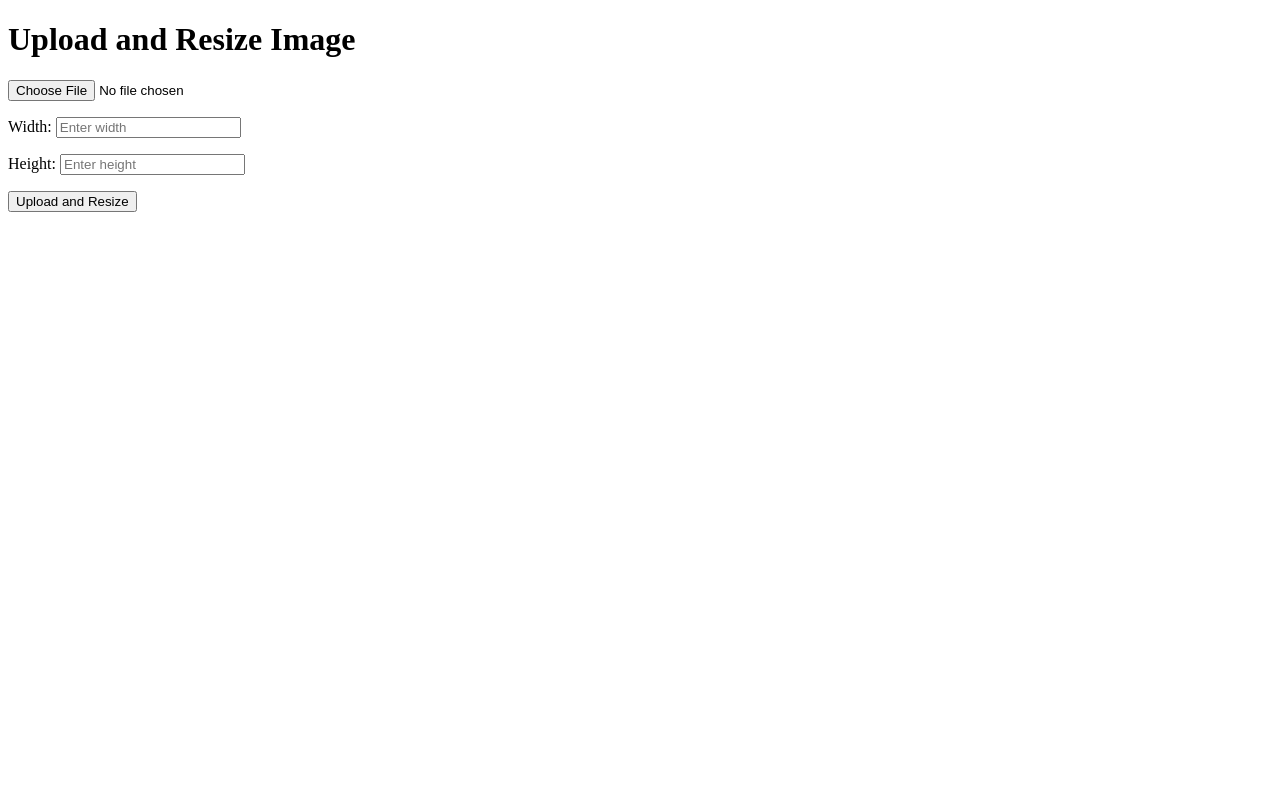
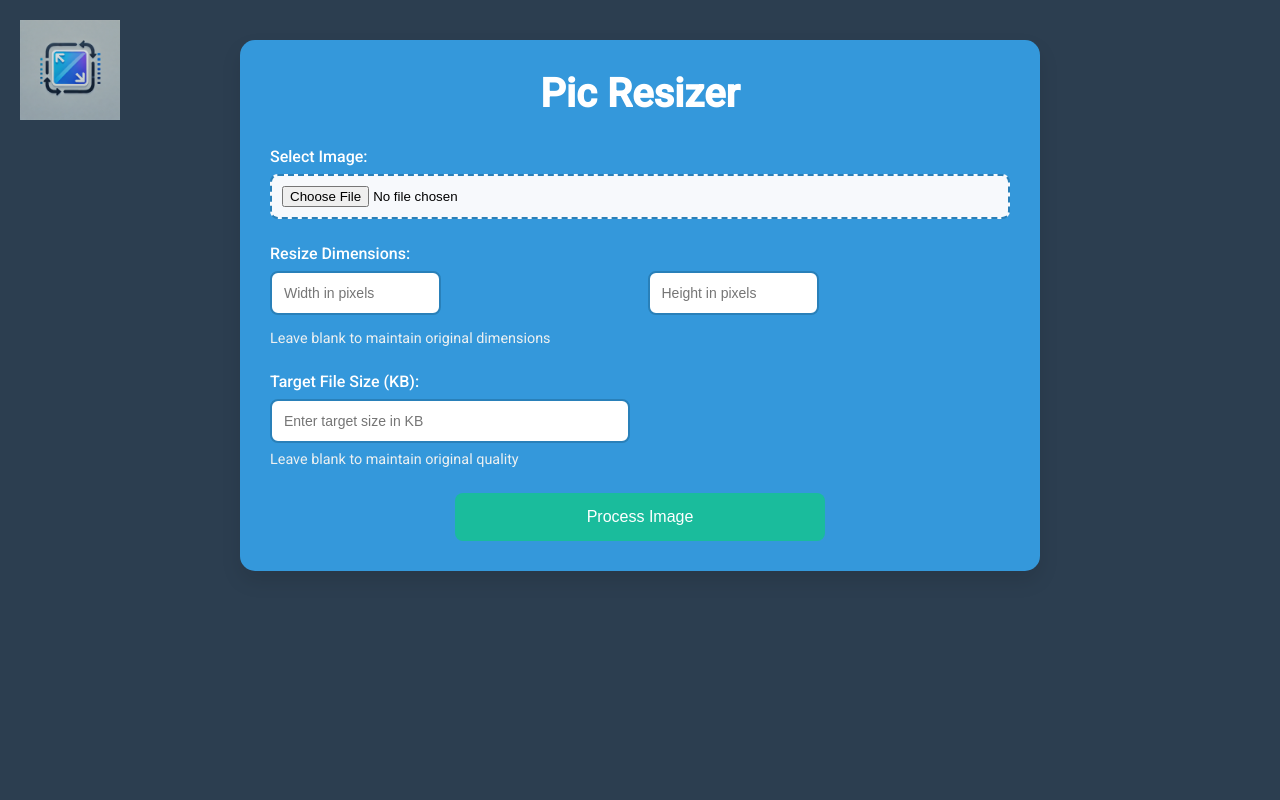
Before and after one commit to Ajay-Kanna-0231/resizer, a Flask app: page / in a window 1280 px wide. Run offline with Flask 3, Linux system fonts and the light colour scheme.

Commit message:
Initial commit

```diff
--- a/app.py
+++ b/app.py
@@ -1,9 +1,14 @@
-from flask import Flask, request, render_template, send_file
+from flask import Flask, request, render_template, send_file, flash
 from PIL import Image
 import io
 import os
+from dotenv import load_dotenv
+import secrets
+
+load_dotenv()  # Load environment variables from .env file
 
 app = Flask(__name__)
+app.secret_key = os.environ.get('SECRET_KEY') or secrets.token_hex(16)
 
 # Configure upload folder
 UPLOAD_FOLDER = 'uploads'
@@ -14,38 +19,99 @@ app.config['UPLOAD_FOLDER'] = UPLOAD_FOLDER
 def allowed_file(filename):
     return '.' in filename and filename.rsplit('.', 1)[1].lower() in ALLOWED_EXTENSIONS
 
+def process_image(image, target_size_kb):
+    img_buffer = io.BytesIO()
+
+    if target_size_kb:
+        current_size = 0
+        quality = 95
+
+        # First try with maximum quality
+        image.save(img_buffer, format='JPEG', quality=100)
+        current_size = img_buffer.tell() / 1024  # Convert to KB
+
+        if current_size < target_size_kb:
+            # If current size is smaller than target, use padding
+            img_buffer = io.BytesIO()
+            # Add metadata and padding to increase file size
+            image.info['comment'] = 'x' * int((target_size_kb - current_size) * 1024)
+            image.save(img_buffer, format='JPEG', quality=100)
+        else:
+            # If need to reduce size
+            while quality > 5:
+                img_buffer.seek(0)
+                img_buffer.truncate(0)
+                image.save(img_buffer, format='JPEG', quality=quality, optimize=True)
+                if img_buffer.tell() / 1024 <= target_size_kb:
+                    break
+                quality -= 5
+    else:
+        # If no target size, save with high quality
+        image.save(img_buffer, format='JPEG', quality=95)
+
+    img_buffer.seek(0)
+    return img_buffer
+
 @app.route('/', methods=['GET', 'POST'])
 def upload_and_resize():
     if request.method == 'POST':
         if 'file' not in request.files:
-            return 'No file uploaded'
+            flash('No file uploaded', 'error')
+            return render_template('upload.html')
 
         file = request.files['file']
         if file.filename == '':
-            return 'No selected file'
+            flash('No selected file', 'error')
+            return render_template('upload.html')
 
         if file and allowed_file(file.filename):
-            # Read the image
-            img = Image.open(file)
+            try:
+                # Read the image
+                img = Image.open(file)
+                original_size = file.tell() / 1024  # Original size in KB
 
-            # Get resize parameters
-            width = int(request.form.get('width', img.width))
-            height = int(request.form.get('height', img.height))
+                # Get parameters
+                width = request.form.get('width', '')
+                height = request.form.get('height', '')
+                target_size_kb = request.form.get('size', '')
 
-            # Resize image using LANCZOS resampling for better quality
-            resized_img = img.resize((width, height), Image.Resampling.LANCZOS)
+                # Convert to RGB if needed
+                if img.mode in ('RGBA', 'P'):
+                    img = img.convert('RGB')
 
-            # Save to bytes buffer
-            img_buffer = io.BytesIO()
-            resized_img.save(img_buffer, format=img.format)
-            img_buffer.seek(0)
+                # Resize if dimensions provided
+                if width and height:
+                    try:
+                        width = int(width)
+                        height = int(height)
+                        img = img.resize((width, height), Image.Resampling.LANCZOS)
+                    except ValueError:
+                        flash('Invalid dimensions provided', 'error')
+                        return render_template('upload.html')
 
-            return send_file(
-                img_buffer,
-                mimetype=f'image/{img.format.lower()}',
-                as_attachment=True,
-                download_name=f'resized_{file.filename}'
-            )
+                # Process image size
+                if target_size_kb:
+                    try:
+                        target_size_kb = float(target_size_kb)
+                        img_buffer = process_image(img, target_size_kb)
+                    except ValueError:
+                        flash('Invalid target size provided', 'error')
+                        return render_template('upload.html')
+                else:
+                    img_buffer = process_image(img, None)
+
+                flash(f'Original size: {original_size:.1f}KB', 'info')
+                flash(f'New size: {img_buffer.tell()/1024:.1f}KB', 'info')
+
+                return send_file(
+                    img_buffer,
+                    mimetype='image/jpeg',
+                    as_attachment=True,
+                    download_name=f'processed_{os.path.splitext(file.filename)[0]}.jpg'
+                )
+            except Exception as e:
+                flash(f'Error processing image: {str(e)}', 'error')
+                return render_template('upload.html')
 
     return render_template('upload.html')
 
--- a/templates/upload.html
+++ b/templates/upload.html
@@ -1,21 +1,223 @@
 <!DOCTYPE html>
 <html>
 <head>
-    <title>Image Resize</title>
+    <title>Pic Resizer</title>
+    <link href="https://fonts.googleapis.com/css2?family=Roboto:wght@300;400;500&display=swap" rel="stylesheet">
+    <style>
+        * {
+            margin: 0;
+            padding: 0;
+            box-sizing: border-box;
+        }
+
+        body {
+            font-family: 'Roboto', sans-serif;
+            background: #2c3e50; /* Dark background color */
+            min-height: 100vh;
+            padding: 40px 20px;
+            position: relative;
+        }
+
+        .logo {
+            position: absolute;
+            top: 20px;
+            left: 20px;
+            width: 100px;
+            opacity: 0.8; /* Increased opacity */
+        }
+
+        .container {
+            max-width: 800px;
+            margin: 0 auto;
+            background: #3498db; /* Blue background color for the container */
+            padding: 30px;
+            border-radius: 15px;
+            box-shadow: 0 10px 20px rgba(0,0,0,0.1);
+            position: relative;
+            z-index: 1;
+        }
+
+        h1 {
+            color: white; /* White color for the title */
+            text-align: center;
+            margin-bottom: 30px;
+            font-size: 2.5em;
+        }
+
+        .form-group {
+            margin-bottom: 25px;
+        }
+
+        label {
+            display: block;
+            margin-bottom: 8px;
+            color: white; /* White color for the labels */
+            font-weight: 500;
+        }
+
+        input[type="file"] {
+            width: 100%;
+            padding: 10px;
+            border: 2px dashed #2980b9;
+            border-radius: 8px;
+            background: #f7f9fc;
+            cursor: pointer;
+            transition: border-color 0.3s ease;
+        }
+
+        input[type="file"]:hover {
+            border-color: #1abc9c;
+        }
+
+        input[type="number"] {
+            width: calc(50% - 10px);
+            padding: 12px;
+            border: 2px solid #2980b9;
+            border-radius: 8px;
+            margin-right: 10px;
+            font-size: 14px;
+            appearance: none;
+            -moz-appearance: textfield;
+            transition: border-color 0.3s ease;
+        }
+
+        input[type="number"]:hover {
+            border-color: #1abc9c;
+        }
+
+        input[type="number"]::-webkit-outer-spin-button,
+        input[type="number"]::-webkit-inner-spin-button {
+            -webkit-appearance: none;
+            margin: 0;
+        }
+
+        input[type="submit"] {
+            width: 50%;
+            padding: 15px;
+            background: #1abc9c;
+            color: white;
+            border: none;
+            border-radius: 8px;
+            font-size: 16px;
+            cursor: pointer;
+            transition: background 0.3s ease;
+            margin: 0 auto;
+            display: block;
+        }
+
+        input[type="submit"]:hover {
+            background: #16a085;
+        }
+
+        .note {
+            color: #ecf0f1;
+            font-size: 0.9em;
+            margin-top: 8px;
+        }
+
+        .flash-messages {
+            margin-bottom: 20px;
+        }
+
+        .flash {
+            padding: 15px;
+            border-radius: 8px;
+            margin-bottom: 10px;
+        }
+
+        .flash.error {
+            background: #e74c3c;
+            color: white;
+        }
+
+        .flash.info {
+            background: #3498db;
+            color: white;
+        }
+
+        .dimensions-container {
+            display: flex;
+            gap: 15px;
+            margin-bottom: 15px;
+        }
+
+        .input-group {
+            flex: 1;
+        }
+
+        .preview-container {
+            margin-top: 20px;
+            text-align: center;
+        }
+
+        #imagePreview {
+            max-width: 100%;
+            max-height: 300px;
+            display: none;
+            margin: 0 auto;
+            border-radius: 8px;
+            box-shadow: 0 5px 15px rgba(0,0,0,0.1);
+        }
+    </style>
+    <script>
+        function previewImage(input) {
+            const preview = document.getElementById('imagePreview');
+            if (input.files && input.files[0]) {
+                const reader = new FileReader();
+                reader.onload = function(e) {
+                    preview.src = e.target.result;
+                    preview.style.display = 'block';
+                }
+                reader.readAsDataURL(input.files[0]);
+            }
+        }
+    </script>
 </head>
 <body>
-    <h1>Upload and Resize Image</h1>
-    <form method="POST" enctype="multipart/form-data">
-        <p>
-            <input type="file" name="file" accept="image/*" required>
-        </p>
-        <p>
-            Width: <input type="number" name="width" placeholder="Enter width">
-        </p>
-        <p>
-            Height: <input type="number" name="height" placeholder="Enter height">
-        </p>
-        <input type="submit" value="Upload and Resize">
-    </form>
+    <img src="{{ url_for('static', filename='logo.webp') }}" alt="Logo" class="logo">
+    <div class="container">
+        <h1>Pic Resizer</h1>
+
+        {% with messages = get_flashed_messages(with_categories=true) %}
+            {% if messages %}
+                <div class="flash-messages">
+                    {% for category, message in messages %}
+                        <div class="flash {{ category }}">{{ message }}</div>
+                    {% endfor %}
+                </div>
+            {% endif %}
+        {% endwith %}
+
+        <form method="POST" enctype="multipart/form-data">
+            <div class="form-group">
+                <label>Select Image:</label>
+                <input type="file" name="file" accept="image/*" required onchange="previewImage(this)">
+                <div class="preview-container">
+                    <img id="imagePreview" alt="Preview">
+                </div>
+            </div>
+
+            <div class="form-group">
+                <label>Resize Dimensions:</label>
+                <div class="dimensions-container">
+                    <div class="input-group">
+                        <input type="number" name="width" placeholder="Width in pixels">
+                    </div>
+                    <div class="input-group">
+                        <input type="number" name="height" placeholder="Height in pixels">
+                    </div>
+                </div>
+                <div class="note">Leave blank to maintain original dimensions</div>
+            </div>
+
+            <div class="form-group">
+                <label>Target File Size (KB):</label>
+                <input type="number" name="size" placeholder="Enter target size in KB">
+                <div class="note">Leave blank to maintain original quality</div>
+            </div>
+
+            <input type="submit" value="Process Image">
+        </form>
+    </div>
 </body>
 </html>
```
Also changed, not shown: requirements.txt (+4 -3 lines), static/logo.webp (added), static/watermark.webp (added).
